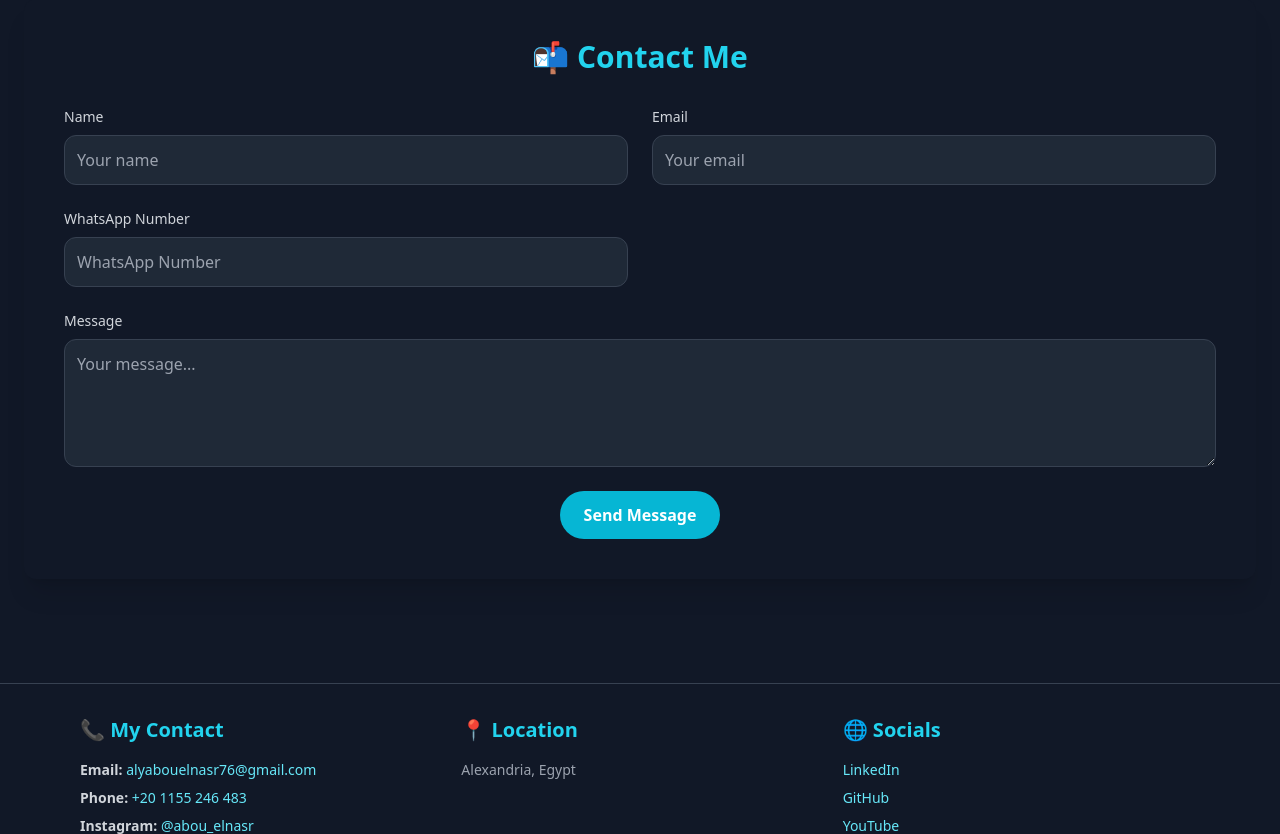
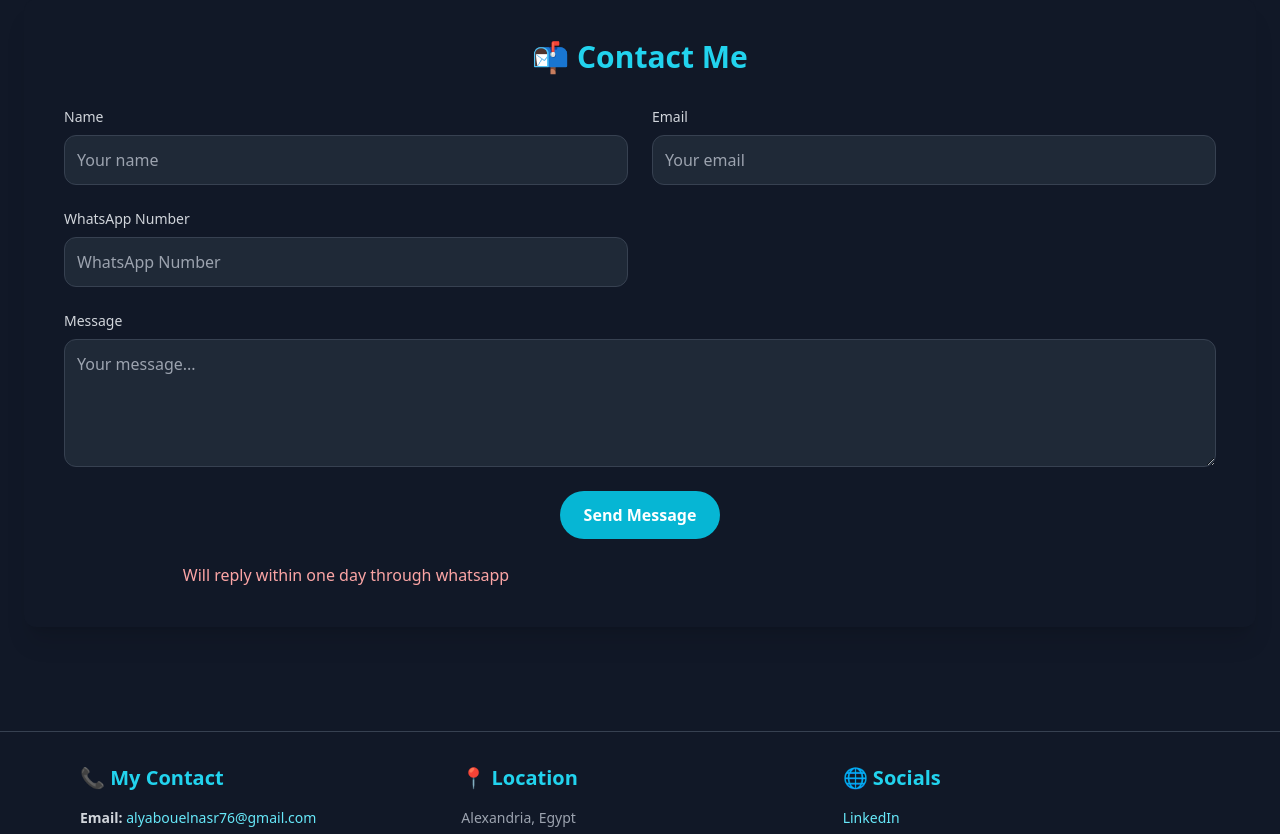
Before and after one commit to abouelnasrr/porto, a Django app: page / in a window 1280 px wide. Shown: the part 629-1463 px from the top of the page. Run offline with Django 5.2, Linux system fonts and the light colour scheme; data comes from the database, SQL or seed files in the repository; data that the repository does not hold is empty; some libraries are stand-ins or nearby versions.

Commit message:
added line in messaging

```diff
--- a/main/templates/main/porto.html
+++ b/main/templates/main/porto.html
@@ -90,6 +90,8 @@
           Send Message
         </button>
         </div>
+        <p class="text-red-300 flex justify-center">Will reply within one day through whatsapp</p>
+
     </form>
 </section>
 
```
